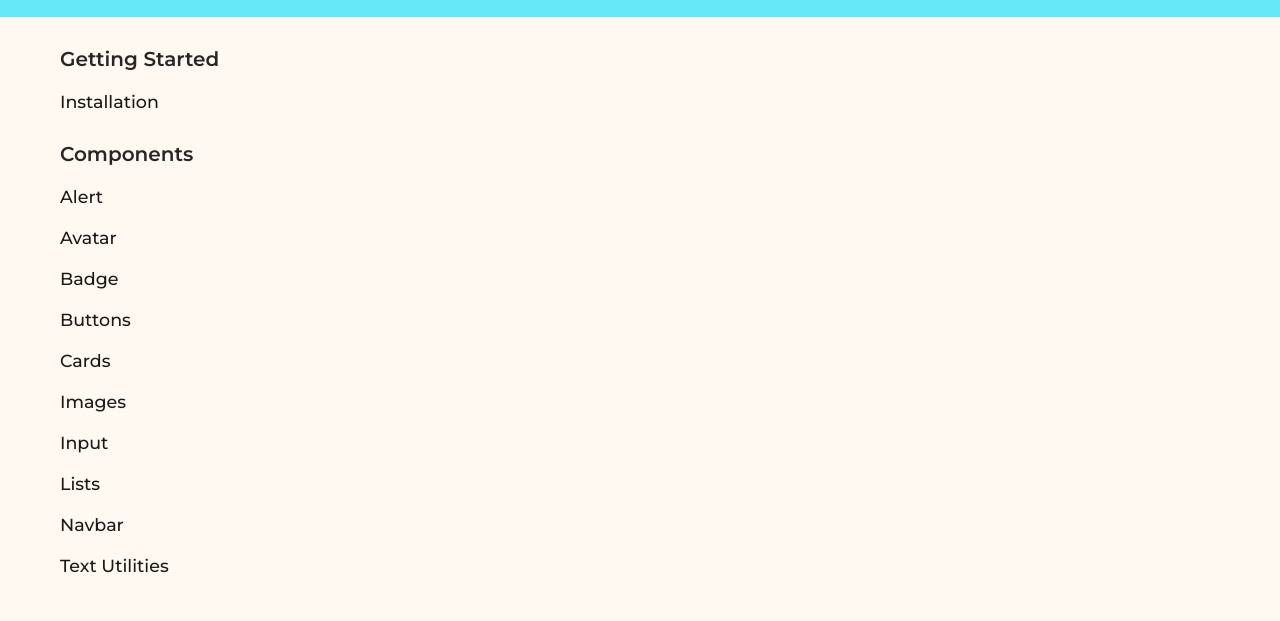
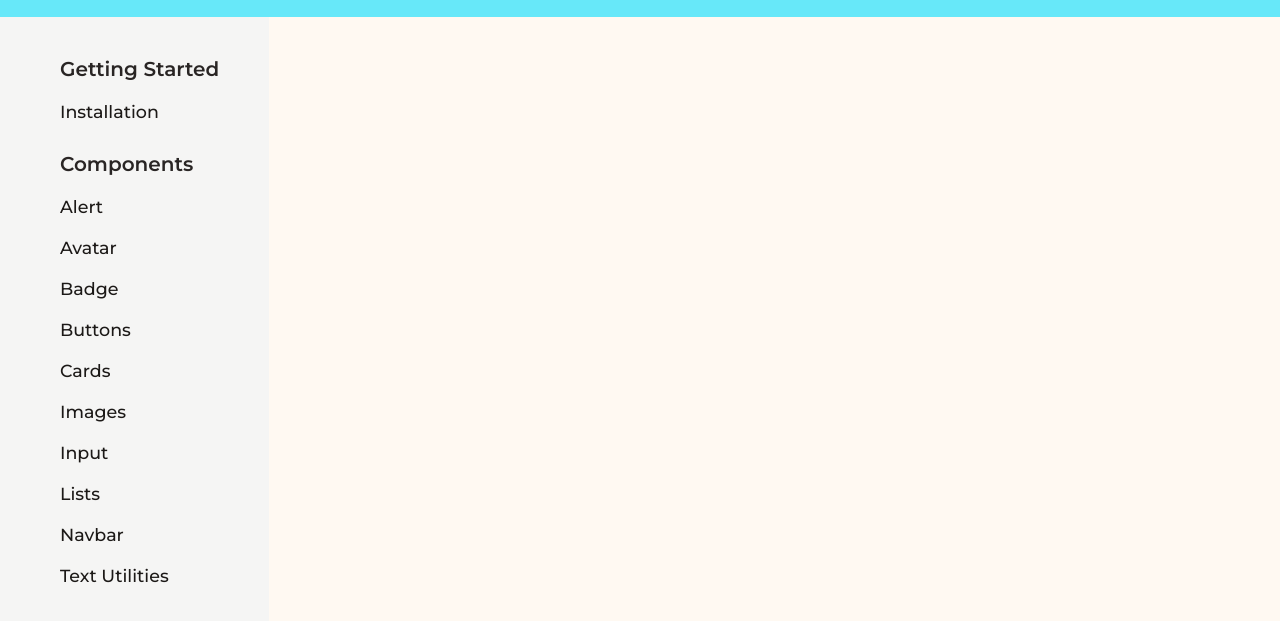
Before and after one commit to nisargpawade/falcon-ui-component-library, a plain HTML site: page docs.html in a window 1280 px wide. Shown: the part 53-674 px from the top of the page. Drawn offline with nearby package versions, Linux system fonts and the light colour scheme.

Commit message:
scrollable sidebar

```diff
--- a/styles/styles.css
+++ b/styles/styles.css
@@ -3,7 +3,7 @@
 
 
 nav {
-    z-index: 2;
+  z-index: 2;
   display: flex;
   position: fixed;
   opacity: 1;
@@ -48,20 +48,21 @@ nav {
 /* -----sidebar starts here----- */
 
 .side-bar {
-    z-index: 2;
-    margin-top: 6rem;
-    margin-left: 2rem;
-    position: fixed;
+  z-index: 2;
+  margin-top: 7rem;
+  position: fixed;
   flex-basis: 23rem;
+  overflow-y: scroll;
+  height: 100vh;
 }
 
 .sidebar-list {
   display: flex;
   flex-direction: column;
   list-style-type: none;
-  /* background-color: bisque; */
-  padding: 2rem;
-  padding-left: 3rem;
+  background-color: var(--white);
+  padding: 2rem 4rem 5rem 5rem;
+  margin-bottom: 5rem;
   font-size: 1.75rem;
 }
 
@@ -82,12 +83,22 @@ nav {
   color: var(--black-color);
 }
 
+::-webkit-scrollbar {
+  width: 4px;
+}
+::-webkit-scrollbar-track {
+  background-color: var(--inactive-dark);
+}
+::-webkit-scrollbar-thumb {
+  background-color: var(--black-color);
+}
+
 /* -----sidebar ends here----- */
 
 .main-content-container {
   z-index: 1;
-    margin-top: 6rem;
-    margin-left: 30rem;
+  margin-top: 6rem;
+  margin-left: 30rem;
   flex-grow: 1;
   padding: 2rem 1rem;
   /* background-color: cornflowerblue; */
```
